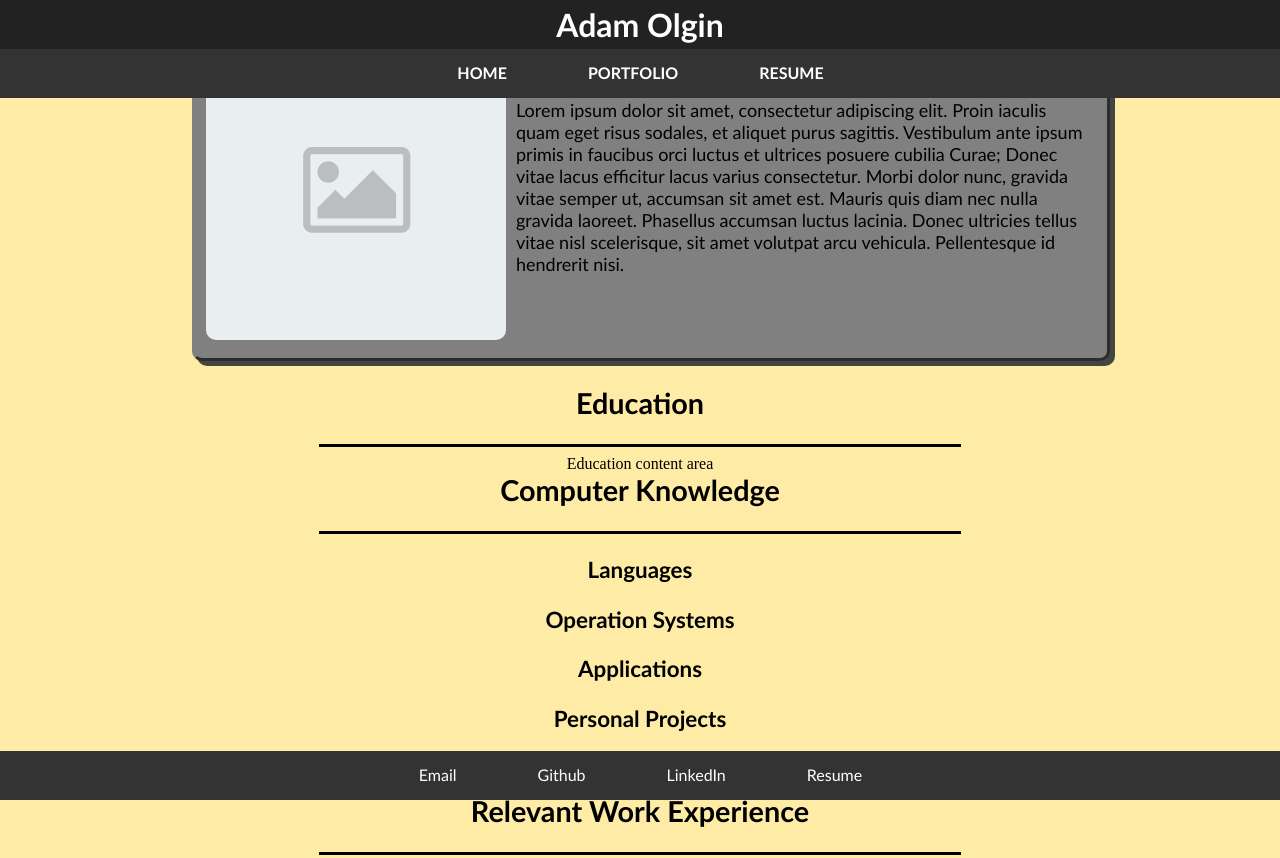
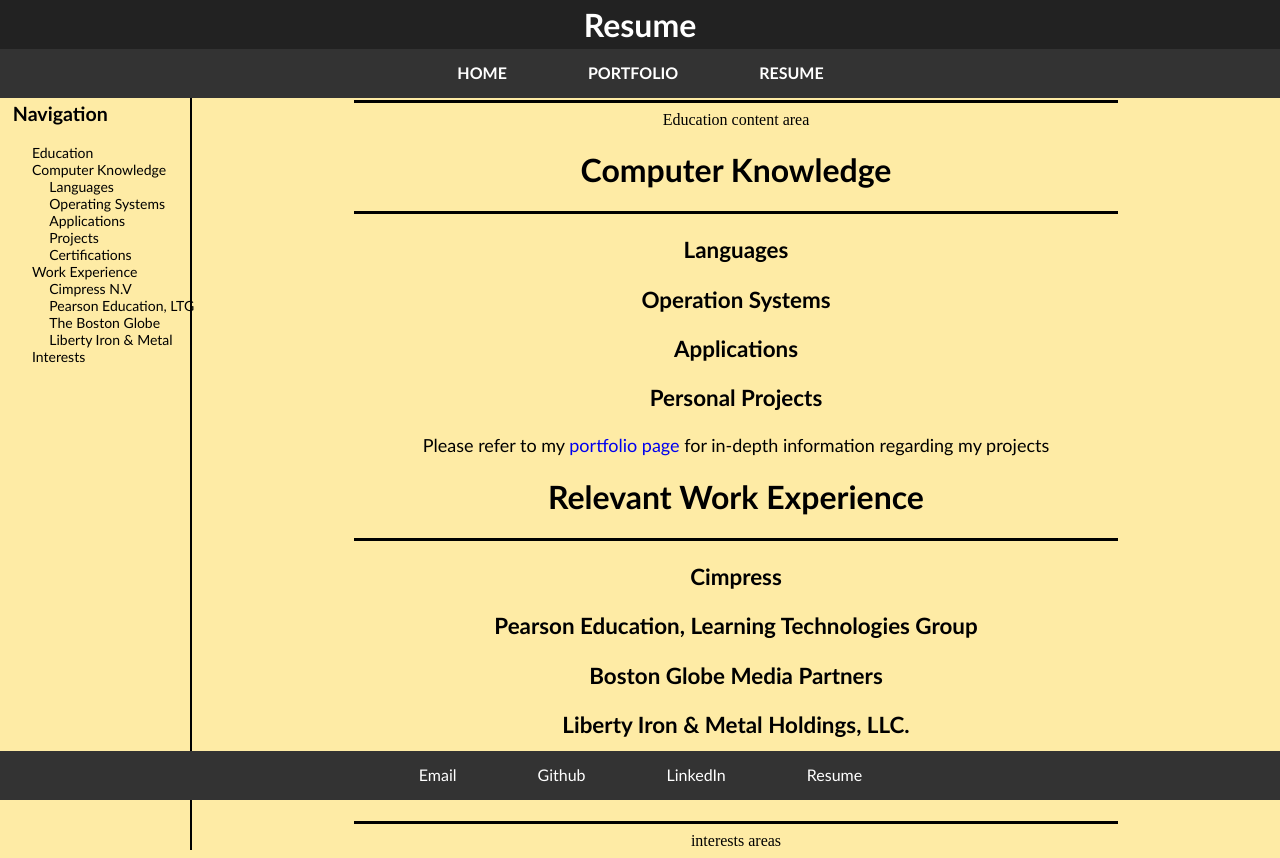
Before and after one commit to aolgin/adamolgin, a plain HTML site: page resume.html in a window 1280 px wide. Shown: the top 858 px of the page. Drawn offline with Linux system fonts and the light colour scheme.

Commit message:
Fixed links to resume page, responsive nav added to resume page

```diff
--- a/resources/css/main.css
+++ b/resources/css/main.css
@@ -124,6 +124,10 @@ h2 {
 	margin-top: 125px;
 }
 
+.centered {
+	text-align: center;
+}
+
 /*
 FIXME: fix the appearance and size
 of this text on smaller-than-normal screen sizes
--- a/resources/css/nav.css
+++ b/resources/css/nav.css
@@ -78,3 +78,37 @@ footer {
 	overflow: hidden;
 	position: relative;
 }
+
+@media screen and (min-width: 1000px) and (orientation: landscape){
+  #scroll-nav a {
+    display: block;
+    text-decoration: none;
+    color: #000;
+  }
+
+  #scroll-nav {
+    display: block;
+    float: left;
+    margin-top: 5%;
+    margin-left: 1%;
+    position: fixed;
+    font-size: 14px;
+    overflow: wrap;
+    width: 15%;
+    text-align: left;
+  }
+
+  #scroll-nav ul {
+    padding-left: 10%;
+  }
+
+  #scroll-nav li {
+    list-style: none;
+  }
+}
+
+@media screen and (max-width: 1000px) {
+  #scroll-nav {
+    display: none;
+  }
+}
--- a/resources/css/resume.css
+++ b/resources/css/resume.css
@@ -11,3 +11,11 @@ h2 {
 h3 {
 	font-size: 1.4em;
 }
+
+@media screen and (min-width: 1000px) and (orientation: landscape) {
+	.container {
+		width: 85%;
+		float: right;
+		border-left: 2px solid black;
+	}
+}
--- a/resume.html
+++ b/resume.html
@@ -1,5 +1,3 @@
-<!-- *************** WILL REVISIT THIS AT ANOTHER POINT. IT IS VERY LOW PRIORITY
-                    AND CAN JUST BE SUBBED OUT WITH THE PDF LINK FOR A WHILE ******** -->
 <!DOCTYPE html>
 <html>
   <head>
@@ -26,7 +24,7 @@
   <body>
     <!-- NAV BAR -->
     <header class="top">
-      <h1 id="nav-name">Adam Olgin</h1>
+      <h1 id="nav-name">Resume</h1>
       <nav class="top">
         <div class="menu">
           <ul>
@@ -44,70 +42,94 @@
       </nav>
     </header>
 
+    <div id="scroll-nav" class="side-nav">
+      	<nav class="left-side-nav">
+      		<h3 id="resume-nav">Navigation</h3>
+      		<div>
+      			<ul>
+      				<li><a class="highlight" href="#education">Education</a></li>
+      				<li>
+      					<a class="highlight" href="#knowledge">Computer Knowledge</a>
+      					<ul>
+      						<li><a class="highlight" href="#langs">Languages</a></li>
+      						<li><a class="highlight" href="#oses">Operating Systems</a></li>
+      						<li><a class="highlight" href="#apps">Applications</a></li>
+      						<li><a class="highlight" href="#projects">Projects</a></li>
+      						<li><a class="highlight" href="#certs">Certifications</a></li>
+      					</ul>
+      				</li>
+      				<li>
+      					<a class="highlight" href="#experience">Work Experience</a>
+      					<ul>
+      						<li><a class="highlight" href="#cimpress">Cimpress N.V</a></li>
+      						<li><a class="highlight" href="#pearson">Pearson Education, LTG</a></li>
+      						<li><a class="highlight" href="#globe">The Boston Globe</a></li>
+      						<li><a class="highlight" href="#limco">Liberty Iron &amp; Metal</a></li>
+      					</ul>
+      				</li>
+      				<li><a class="highlight" href="#Interests">Interests</a></li>
+      			</ul>
+      		</div> <!-- end menu -->
+      	</nav> <!-- end left-side nav -->
+    </div> <!-- end scroll-nav -->
+
     <!-- ACTUAL CONTENT -->
     <div class="container">
-      <div class="mod-box">
-        <!-- TODO: pick an image of me to put here -->
-        <img class="left-box" src="resources/images/placeholder-img-300x300.png" />
-        <div class="right-box">
-          <h2 class="box-heading">About Me</h2>
-          <p class="project-desc">
-            Lorem ipsum dolor sit amet, consectetur adipiscing elit. Proin iaculis quam eget risus sodales, et aliquet purus sagittis. Vestibulum ante ipsum primis in faucibus orci luctus et ultrices posuere cubilia Curae; Donec vitae lacus efficitur lacus varius consectetur. Morbi dolor nunc, gravida vitae semper ut, accumsan sit amet est. Mauris quis diam nec nulla gravida laoreet. Phasellus accumsan luctus lacinia. Donec ultricies tellus vitae nisl scelerisque, sit amet volutpat arcu vehicula. Pellentesque id hendrerit nisi.
-          </p>
-        </div> <!-- end right-box -->
-      </div> <!-- end mod-box -->
-
       <div id="resume">
         <div id="education" class="resume-sect">
-          <h2 class="resume-header">Education</h2>
-          <hr align="center" size="3px" width="50%" color="black">
+          <h1 class="resume-header">Education</h1>
+          <hr align="center" size="3px" width="70%" color="black">
           <div>Education content area</div>
         </div> <!-- end education -->
 
-        <div id="comp-knowledge" class="resume-sect">
-          <h2 class="resume-header">Computer Knowledge</h2>
-          <hr align="center" size="3px" width="50%" color="black">
+        <div id="knowledge" class="resume-sect">
+          <h1 class="resume-header">Computer Knowledge</h1>
+          <hr align="center" size="3px" width="70%" color="black">
 
-          <div id="language-sect">
+          <div id="langs">
             <h3>Languages</h3>
           </div>
-          <div id="os-sect">
+          <div id="oses">
             <h3>Operation Systems</h3>
           </div>
-          <div id="app-sect">
+          <div id="apps">
             <h3>Applications</h3>
           </div>
-          <div id="project-sect">
+          <div id="projects">
             <h3>Personal Projects</h3>
             <p>Please refer to my <a href="portfolio.html">portfolio page</a> for in-depth information regarding my projects</p>
           </div>
         </div> <!-- end comp-knowledge -->
 
-        <div id="work-experience" class="resume-sect">
-          <h2 class="resume-header">Relevant Work Experience</h2>
-          <hr align="center" size="3px" width="50%" color="black">
+        <div id="experience" class="resume-sect">
+          <h1 class="resume-header">Relevant Work Experience</h1>
+          <hr align="center" size="3px" width="70%" color="black">
 
-          <div id="cimpress-sect">
+          <div id="cimpress">
             <h3>Cimpress</h3>
           </div>
-          <div id="pearson-sect">
+          <div id="pearson">
             <h3>Pearson Education, Learning Technologies Group</h3>
           </div>
-          <div id="globe-sect">
+          <div id="globe">
             <h3>Boston Globe Media Partners</h3>
           </div>
-          <div id="liberty-sect">
+          <div id="limco">
             <h3>Liberty Iron &amp; Metal Holdings, LLC.</h3>
           </div>
         </div> <!-- end work-experience -->
 
         <div id="interests" class="resume-sect">
-          <h2 class="resume-header">Special Interests &amp; Activities</h2>
-          <hr align="center" size="3px" width="50%" color="black">
+          <h1 class="resume-header">Special Interests &amp; Activities</h1>
+          <hr align="center" size="3px" width="70%" color="black">
           <div>interests areas</div>
         </div> <!-- end interests -->
       </div> <!-- end resume -->
     </div> <!-- end container -->
+
+    <div class="near-footer">
+    	<p class="highlight">For a downloadable copy, see <a href="resources/resume.pdf">here</a></p>
+    </div> <!-- end near-footer -->
 
     <!-- FOOTER -->
     <footer>
```
Also changed, not shown: index.html (+1 -1 lines), portfolio.html (+2 -2 lines).
